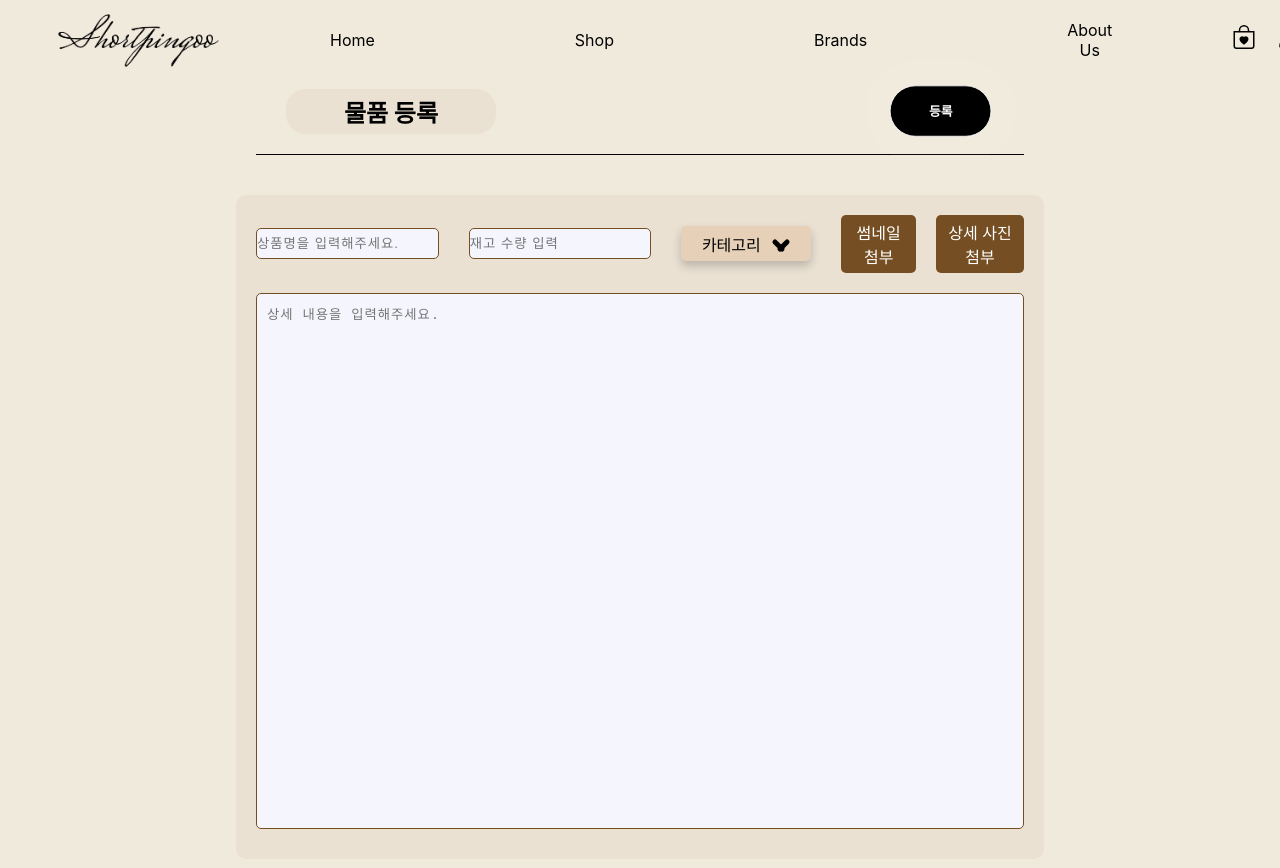
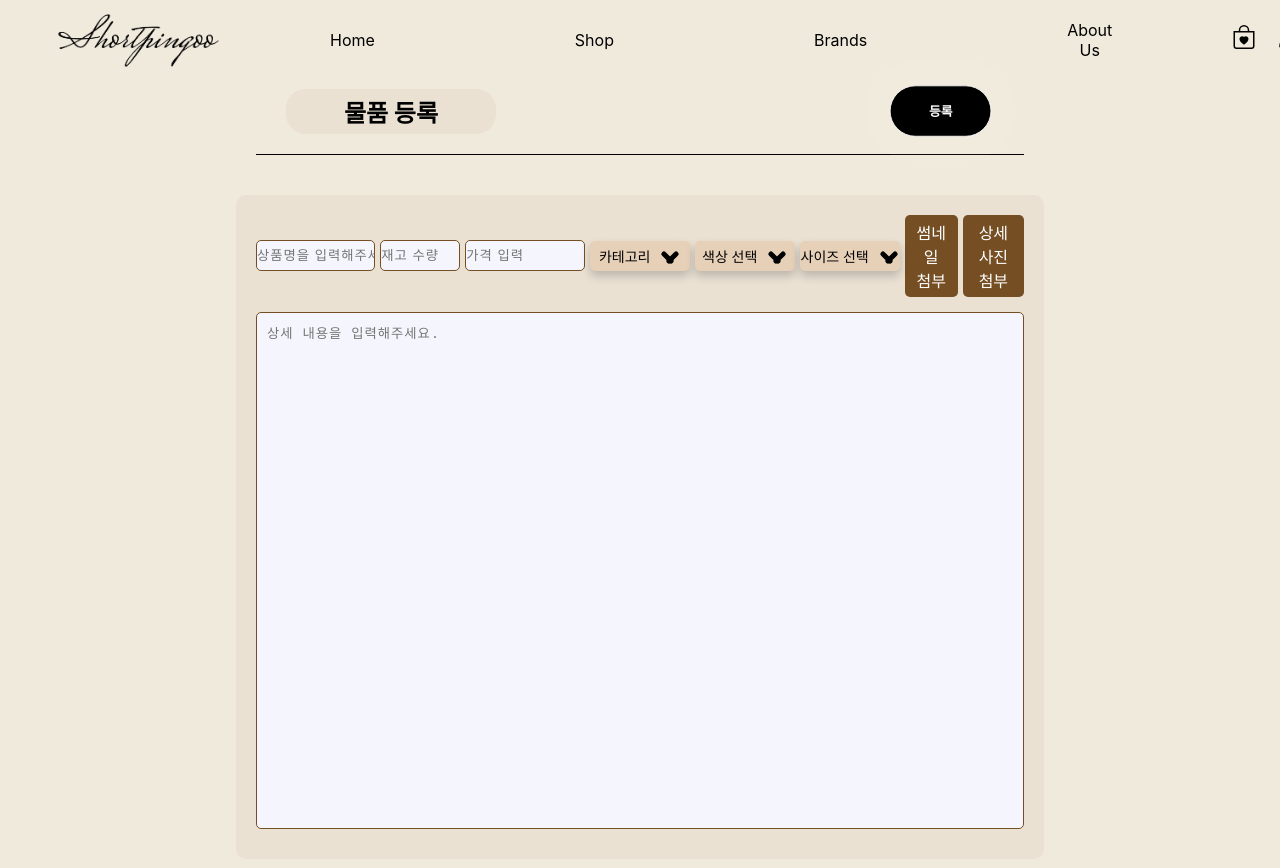
Before and after one commit to SK-Rookies-Final3/FrontEnd, a React (Create React App) app: page /business/productadd in a window 1280 px wide. Shown: the top 868 px of the page. Built offline with nearby package versions, Linux system fonts and the light colour scheme.

Commit message:
fix: 기업 물품 등록 페이지 기능 추가 및 css 수정

```diff
--- a/src/component/business/Business_ProductAdd.js
+++ b/src/component/business/Business_ProductAdd.js
@@ -1,28 +1,55 @@
 import React, { useState, useRef, useEffect } from 'react';
 import { useNavigate } from 'react-router-dom';
+import Swal from 'sweetalert2';
 import '../css/Business_ProductAdd.css';
+import { TbJacket, TbKarate } from "react-icons/tb";
+import { PiTShirt } from "react-icons/pi";
+import { PiPants } from "react-icons/pi";
+import { GiSkirt } from "react-icons/gi";
+import { IoFootstepsOutline } from "react-icons/io5";
+import { FaRedhat } from "react-icons/fa6";
+import { IoBagHandleOutline } from "react-icons/io5";
+import { GiBigDiamondRing } from "react-icons/gi";
 
 export default function Business_ProductAdd() {
   const navigate = useNavigate();
   const [activeDropdown, setActiveDropdown] = useState(false);
+  const [colorDropdownActive, setColorDropdownActive] = useState(false);
+  const [sizeDropdownActive, setSizeDropdownActive] = useState(false);
   const [description, setDescription] = useState("");
+  const [price, setPrice] = useState("");
   const [category, setCategory] = useState("");
+  const [color, setColor] = useState("");
+  const [size, setSize] = useState("");
   const [productName, setProductName] = useState("");
   const [stockQuantity, setStockQuantity] = useState("");
-  const dropdownRef = useRef(null);
+  const [hoveredColor, setHoveredColor] = useState(""); // 색상 마우스 오버 상태
+  const dropdownRef_CT = useRef(null);
+  const dropdownRef_Color = useRef(null);
+  const dropdownRef_Size = useRef(null);
 
   const handleDropdownToggle = () => {
     if (!activeDropdown) {
       setActiveDropdown(true);
-
     }
   };
 
   const handleStatusChange = (status) => {
     setCategory(status);
-    setActiveDropdown(false); // 상태 변경 후 드롭다운 닫기
+    setActiveDropdown(false);
+    setSize("");
+    setColor("");
   };
 
+  const handleColorChange = (color) => {
+    setColor(color);
+    setColorDropdownActive(false);
+  };
+
+  const handleSizeChange = (size) => {
+    setSize(size);
+    setSizeDropdownActive(false);
+  };
 
   const handleDescriptionChange = (event) => {
     setDescription(event.target.value);
@@ -36,21 +63,45 @@ export default function Business_ProductAdd() {
     setStockQuantity(event.target.value);
   };
 
+  const handlePriceChange = (event) => {
+    setPrice(event.target.value);
+  };
+
   const handleSubmit = () => {
+    Swal.fire({
+      title: '수정이 안됩니다!',
+      html: '수정을 원하시면 "취소", 수정 필요없이 등록 하고<br/> 싶으시다면 "확인"버튼을 누르세요',
+      icon: 'question',
+      showCancelButton: true,
+      confirmButtonText: '확인',
+      cancelButtonText: '취소',
+    }).then((result) => {
+      if (result.isConfirmed) {
         navigate('/business/product', {
           state: {
             productName,
             stockQuantity,
+            price,
             category,
+            color,
+            size,
             description,
           },
+        });
+      }
     });
   };
 
   useEffect(() => {
     const handleClickOutside = (event) => {
-      if (dropdownRef.current && !dropdownRef.current.contains(event.target)) {
+      if (dropdownRef_CT.current && !dropdownRef_CT.current.contains(event.target)) {
         setActiveDropdown(false);
+      }
+      if (dropdownRef_Color.current && !dropdownRef_Color.current.contains(event.target)) {
+        setColorDropdownActive(false);
+      }
+      if (dropdownRef_Size.current && !dropdownRef_Size.current.contains(event.target)) {
+        setSizeDropdownActive(false);
       }
     };
 
@@ -59,6 +110,15 @@ export default function Business_ProductAdd() {
       document.removeEventListener('mousedown', handleClickOutside);
     };
   }, []);
+
+  // 마우스 오버 이벤트 핸들러
+  const handleColorMouseEnter = (color) => {
+    setHoveredColor(color);
+  };
+
+  const handleColorMouseLeave = () => {
+    setHoveredColor("");
+  };
 
   return (
     <div className="businessadd-container">
@@ -78,7 +138,7 @@ export default function Business_ProductAdd() {
             />
             <span className="focus-border"></span>
           </div>
-          <div className='wrap-input-2'>
+          <div className='wrap-input-2 stock-quantity'>
             <input
               className="input"
               type="number"
@@ -88,7 +148,17 @@ export default function Business_ProductAdd() {
             />
             <span className="focus-border"></span>
           </div>
-          <div className={`add-dropdown ${activeDropdown ? 'active' : ''}`} ref={dropdownRef} onClick={handleDropdownToggle}>
+          <div className='wrap-input-2'>
+            <input
+              className="input"
+              type="number"
+              placeholder="가격 입력" // 가격 입력 필드 추가
+              value={price}
+              onChange={handlePriceChange}
+            />
+            <span className="focus-border"></span>
+          </div>
+          <div className={`add-dropdown ${activeDropdown ? 'active' : ''}`} ref={dropdownRef_CT} onClick={handleDropdownToggle}>
             <p>{category || "카테고리"}</p>
             <span className="left-icon"></span>
             <span className="right-icon"></span>
@@ -105,8 +175,66 @@ export default function Business_ProductAdd() {
               </div>
             )}
           </div>
+
+          {/* 색상 변경 드롭다운 */}
+          <div className={`add-dropdown ${colorDropdownActive ? 'active' : ''}`} ref={dropdownRef_Color} onClick={() => setColorDropdownActive(!colorDropdownActive)}>
+            <p>{color || "색상 선택"}</p>
+            <span className="left-icon"></span>
+            <span className="right-icon"></span>
+            {colorDropdownActive && (
+              <div className="items">
+                {[
+                  { name: '빨강', color: 'red', english: 'Red' },
+                  { name: '주황', color: 'orange', english: 'Orange' },
+                  { name: '노랑', color: 'yellow', english: 'Yellow' },
+                  { name: '초록', color: 'green', english: 'Green' },
+                  { name: '파랑', color: 'blue', english: 'Blue' },
+                  { name: '보라', color: 'purple', english: 'Purple' },
+                  { name: '갈색', color: 'brown', english: 'Brown' },
+                  { name: '회색', color: 'gray', english: 'Gray' },
+                  { name: '흰색', color: 'white', english: 'White' },
+                  { name: '검정색', color: 'black', english: 'Black' }
+                ].map(item => (
+                  <a
+                    key={item.name}
+                    href="#"
+                    onClick={(e) => {
+                      e.preventDefault();
+                      handleColorChange(item.name);
+                    }}
+                    onMouseEnter={() => handleColorMouseEnter(item.english)}
+                    onMouseLeave={handleColorMouseLeave}
+                    style={{ '--i': 1 }}
+                  >
+                    <span className="color-circle" style={{ backgroundColor: item.color }}></span>
+                    {hoveredColor === item.english ? item.english : item.name}
+                  </a>
+                ))}
+              </div>
+            )}
+          </div>
+
+          {/* 사이즈 변경 드롭다운 */}
+          <div className={`add-dropdown ${sizeDropdownActive ? 'active' : ''}`} ref={dropdownRef_Size} onClick={() => setSizeDropdownActive(!sizeDropdownActive)}>
+            <p>{size || "사이즈 선택"}</p>
+            <span className="left-icon"></span>
+            <span className="right-icon"></span>
+            {sizeDropdownActive && (
+              <div className="items">
+                {(category === '신발' ? ['220', '230', '240', '250', '260', '270', '280'] : ['S', 'M', 'L', 'FREE']).map(item => (
+                  <a key={item} href="#" onClick={(e) => {
+                    e.preventDefault();
+                    handleSizeChange(item);
+                  }} style={{ '--i': 1 }}>
+                    <span></span>{item}
+                  </a>
+                ))}
+              </div>
+            )}
+          </div>
+
           <div className='file-upload'>
-            <input type="file" id='Thumbnail' accept="image/*" style={{ display: 'none' }} />
+            <input type="file" id='Thumbnail' accept="image/*" multiple style={{ display: 'none' }} />
             <label htmlFor="Thumbnail">썸네일 첨부</label>
             <input type="file" id='Detailed' accept="image/*" multiple style={{ display: 'none' }} />
             <label htmlFor='Detailed'>상세 사진 첨부</label>
--- a/src/component/css/Business_ProductAdd.css
+++ b/src/component/css/Business_ProductAdd.css
@@ -69,8 +69,8 @@
   display: flex;
   justify-content: space-between;
   align-items: center;
-  gap: 30px;;
-  margin-bottom: 10px;
+  gap: 5px;;
+  margin-bottom: 5px;
 }
 
 .wrap-input-2 {
@@ -111,13 +111,19 @@
   left: 0;
 }
 
+.wrap-input-2.stock-quantity {
+  flex: 0.5; /* 너비를 줄임 (0.5는 50%의 너비) */
+  min-width: 80px; /* 최소 너비 조정 */
+  position: relative;
+}
+
 .add-dropdown {
   position: relative;
-  width: 130px;
-  height: 35px;
+  width: 100px;
+  height: 30px;
   background: #e6d0b8;
   font-weight: 500;
-  font-size: 16px;
+  font-size: 14px;
   display: flex;
   justify-content: center;
   align-items: center;
@@ -178,7 +184,7 @@
   position: relative;
   right: 100%;
   display: flex;
-  font-size: 16px;
+  font-size: 14px;
   background: #F0EADC;
   color: black;
   text-decoration: none;
@@ -234,7 +240,7 @@
   border-radius: 5px;
   cursor: pointer;
   transition: background-color 0.3s;
-  margin-right: 20px;
+  margin-right: 5px;
 }
 
 .file-upload label:last-of-type {
@@ -296,3 +302,11 @@
 .wrap-input-3 .input::-webkit-scrollbar-track {
   background-color: #f5f6fd;
 }
+
+.color-circle {
+  width: 12px; /* 동그라미 크기 */
+  height: 12px;
+  border-radius: 50%; /* 동그라미 모양 */
+  display: inline-block; /* 인라인 블록으로 동그라미가 수평으로 정렬됨 */
+  margin-right: 8px; /* 동그라미와 텍스트 사이의 간격 */
+}
```
Lines whose indentation alone changed are shown as unchanged.
